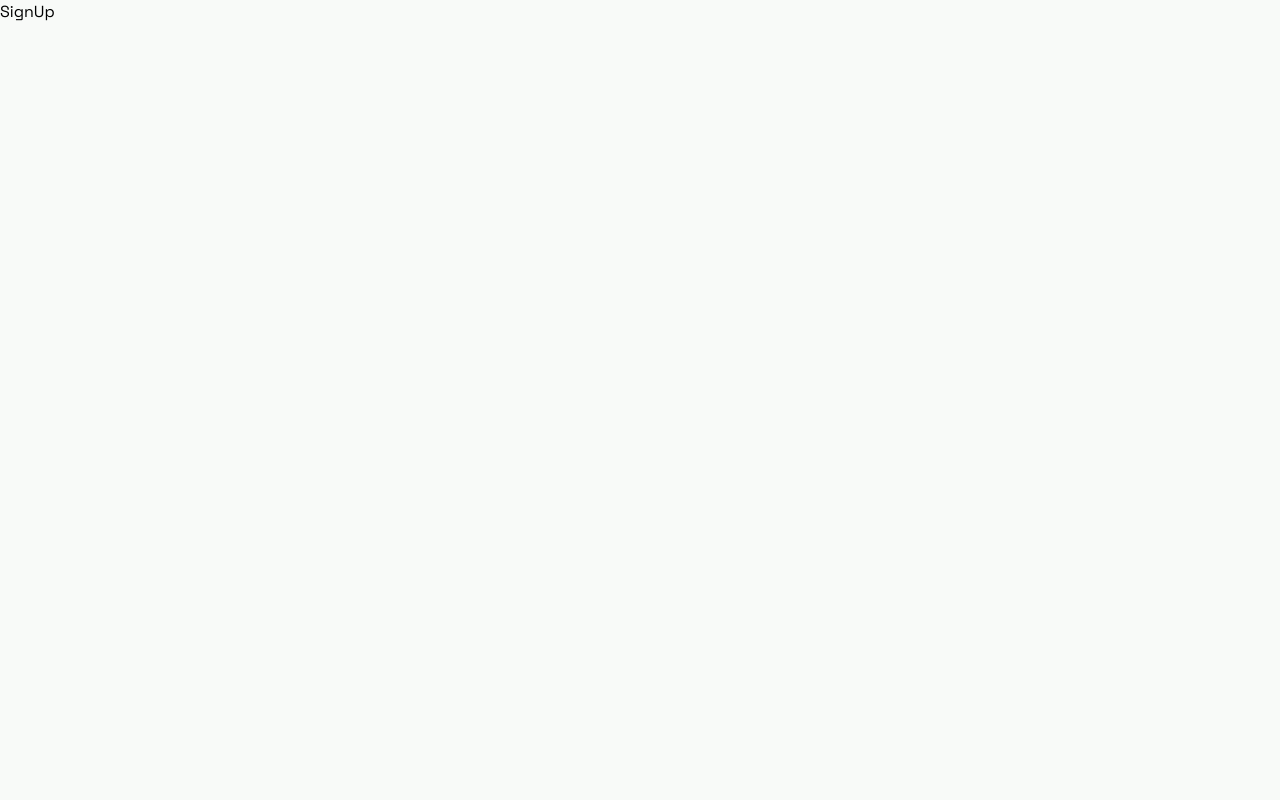
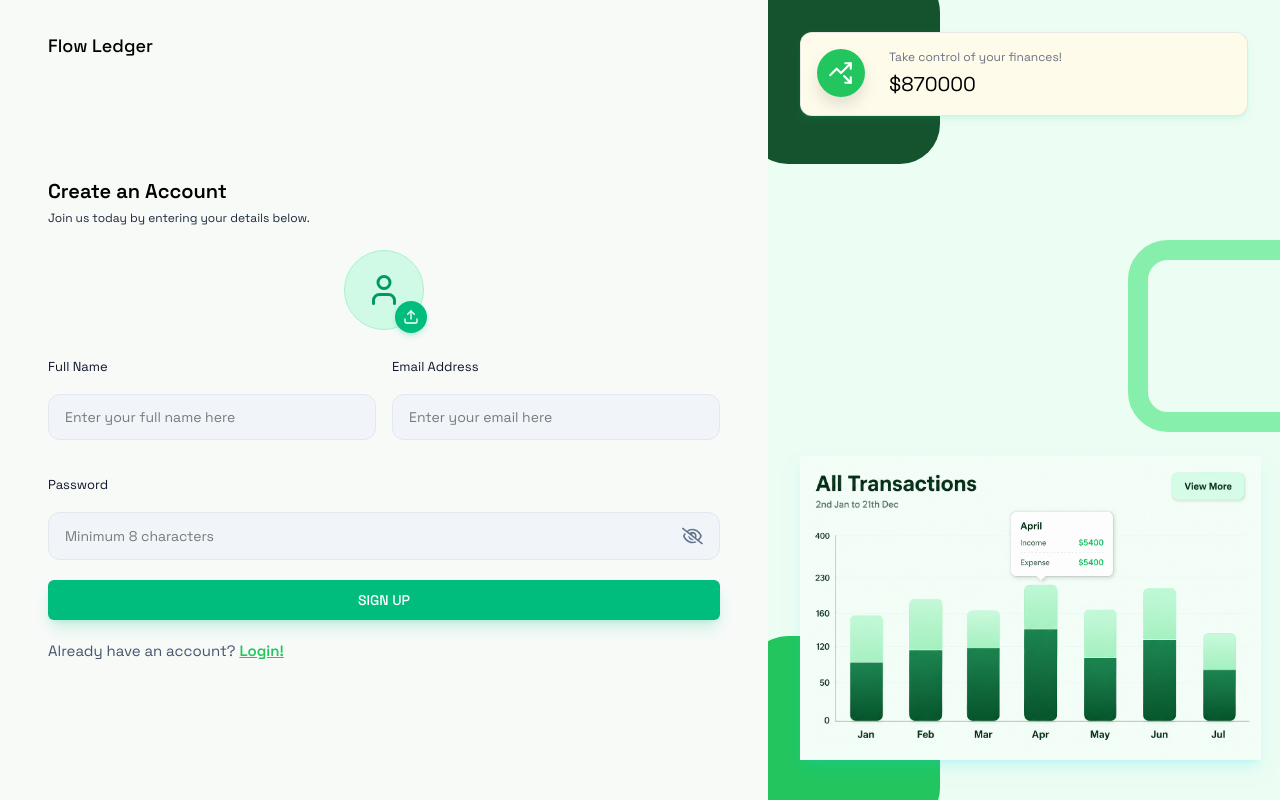
Before and after one commit to PrithwishDas101/Flow-Ledger, a React (Vite) app in the folder frontend/: page /signUp in a window 1280 px wide. Built offline with nearby package versions, Linux system fonts and the light colour scheme; a web font is replaced by a local one.

Commit message:
set up a sign up page for users

```diff
--- /dev/null
+++ b/frontend/src/components/inputs/ProfilePhotoSelector.jsx
@@ -0,0 +1,72 @@
+import React, { useRef, useState } from 'react';
+import { LuUser, LuUpload, LuTrash } from 'react-icons/lu';
+
+const ProfilePhotoSelector = ({ image, setImage }) => {
+    const inputRef = useRef(null);
+    const [previewURL, setPreviewURL] = useState(null);
+
+    const handleImageChange = (event) => {
+        const file = event.target.files[0];
+
+        if (file) {
+            setImage(file);
+
+            // Preview Image
+            const preview = URL.createObjectURL(file);
+            setPreviewURL(preview);
+        }
+    };
+
+    const handleRemoveImage = () => {
+        setImage(null);
+        setPreviewURL(null);
+    };
+
+    const onChooseFile = () => {
+        inputRef.current.click();
+    };
+
+    return (
+        <div className='flex justify-center mb-6'>
+            <input
+                type='file'
+                accept='image/*'
+                ref={inputRef}
+                onChange={handleImageChange}
+                className='hidden'
+            />
+
+            {!image ? (
+                <div className='w-20 h-20 flex items-center justify-center bg-emerald-100 rounded-full relative border border-emerald-200'>
+                    <LuUser className='text-4xl text-emerald-600' />
+
+                    <button
+                        type='button'
+                        className='w-8 h-8 flex items-center justify-center bg-emerald-500 hover:bg-emerald-600 text-white rounded-full absolute -bottom-1 -right-1 transition-all duration-200 shadow-md shadow-emerald-500/20'
+                        onClick={onChooseFile}
+                    >
+                        <LuUpload size={16} />
+                    </button>
+                </div>
+            ) : (
+                <div className='relative'>
+                    <img
+                        src={previewURL}
+                        alt='profile photo'
+                        className='w-20 h-20 rounded-full object-cover border border-emerald-200'
+                    />
+
+                    <button
+                        type='button'
+                        className='w-8 h-8 flex items-center justify-center bg-red-500 hover:bg-red-600 text-white rounded-full absolute -bottom-1 -right-1 transition-all duration-200 shadow-md shadow-red-500/20'
+                        onClick={handleRemoveImage}
+                    >
+                        <LuTrash size={16} />
+                    </button>
+                </div>
+            )}
+        </div>
+    );
+};
+
+export default ProfilePhotoSelector;
--- a/frontend/src/pages/Auth/SignUp.jsx
+++ b/frontend/src/pages/Auth/SignUp.jsx
@@ -1,8 +1,108 @@
-import React from 'react'
+import React, { useState } from 'react'
+import { Link, useNavigate } from "react-router-dom";
+import AuthLayout from '../../components/layouts/AuthLayout.jsx';
+import Input from '../../components/inputs/Input.jsx'
+import { validateEmail } from '../../utils/helper.js'
+import ProfilePhotoSelector from '../../components/inputs/ProfilePhotoSelector.jsx';
 
 const SignUp = () => {
+
+  const [profilePic, setProfilePic] = useState(null);
+  const [fullName, setFullName] = useState("");
+  const [email, setEmail] = useState("");
+  const [password, setPassword] = useState("");
+
+  const [error, setError] = useState(null);
+
+  const Navigate = useNavigate();
+
+  // SignUp form submition management
+  const handleSignUp = async (e) => {
+    e.preventDefault();
+
+    let profileImageURL = "";
+
+    if (!fullName) {
+      setError("Please enter your name.");
+      return;
+    }
+
+    if (!validateEmail(email)) {
+      setError("Please enter a valid email address.");
+      return;
+    }
+
+    if (!password) {
+      setError("Please enter the password.");
+      return;
+    }
+
+    setError("");
+
+    // SIGNUP API call
+  }
   return (
-    <div>SignUp</div>
+    <AuthLayout>
+      <div className='lg:w-full h-auto md:h-full mt-10 md:mt-0 flex flex-col justify-center'>
+        <h3 className='text-xl font-semibold text-black '>Create an Account</h3>
+
+        <p className='text-xs text-slate-800 mt-1.25 mb-6'>
+          Join us today by entering your details below.
+        </p>
+
+        <form onSubmit={handleSignUp}>
+
+          <ProfilePhotoSelector image={profilePic} setImage={setProfilePic} />
+
+          <div className='grid grid-cols-1 lg:grid-cols-2 gap-5 lg:gap-4'>
+            {/* Full Name Input */}
+            <Input
+              type="text"
+              value={fullName}
+              onChange={({ target }) => setFullName(target.value)}
+              label="Full Name"
+              placeholder="Enter your full name here"
+              autoComplete="email"
+            />
+            {/* Email Input */}
+            <Input
+              type="email"
+              value={email}
+              onChange={({ target }) => setEmail(target.value)}
+              label="Email Address"
+              placeholder="Enter your email here"
+              autoComplete="email"
+            />
+            <div className='md:col-span-2'>
+              {/* Password Input */}
+              <Input
+                type="password"
+                value={password}
+                onChange={({ target }) => setPassword(target.value)}
+                label="Password"
+                placeholder="Minimum 8 characters"
+                autoComplete="current-password"
+              />
+            </div>
+          </div>
+
+          {error && <p className='text-red-500 text-xs pb-3'>{error}</p>}
+
+          <button
+            type='submit'
+            className='btn-primary'>
+            SIGN UP
+          </button>
+
+          <p className='text-[15px] text-slate-600 mt-4'>
+            Already have an account? {" "}
+            <Link className='font-semibold text-primary underline' to='/login'>Login!</Link>
+          </p>
+
+
+        </form>
+      </div>
+    </AuthLayout>
   )
 }
 
```
